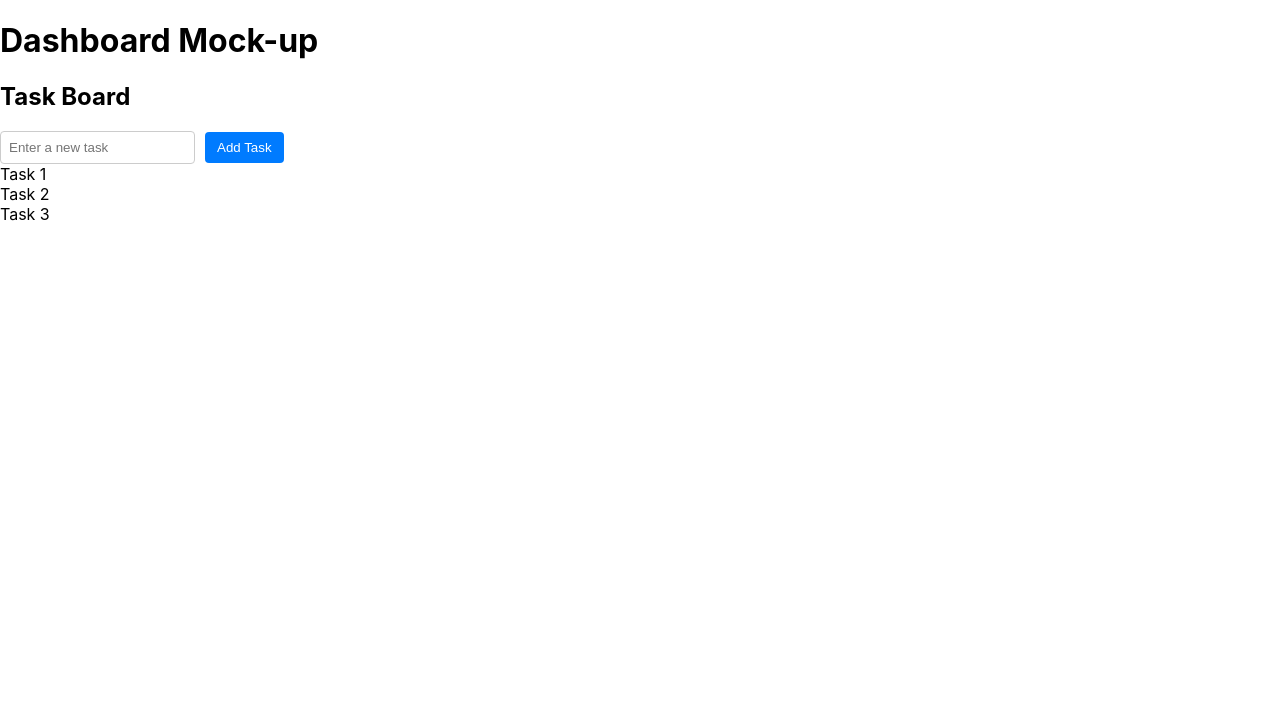
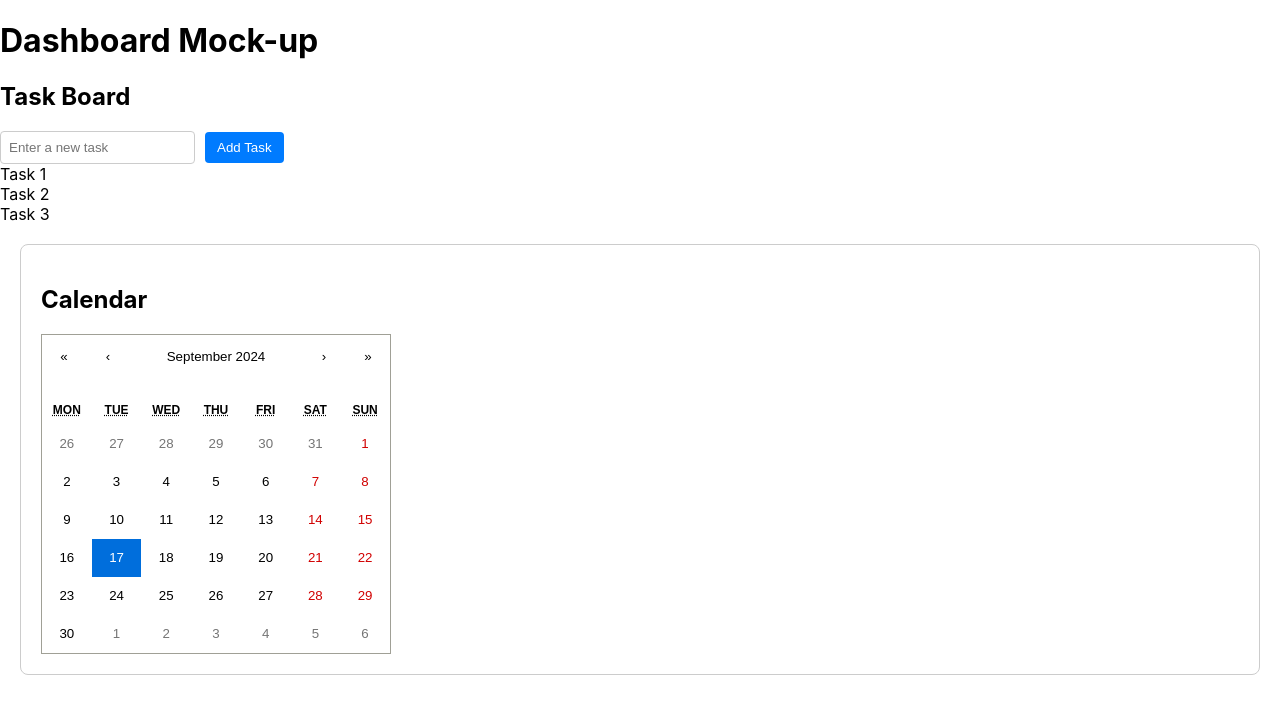
Before and after one commit to Webbie597/555Webbie, a React (Create React App) app: page / in a window 1280 px wide. Shown: the top 714 px of the page. Built offline with nearby package versions, Linux system fonts and the light colour scheme.

Commit message:
Calendar well deployed

```diff
--- a/src/App.css
+++ b/src/App.css
@@ -17,3 +17,10 @@
 .task-board button:hover {
   background-color: #0056b3;
 }
+
+.calendar-view {
+  margin: 20px;
+  padding: 20px;
+  border: 1px solid #ccc;
+  border-radius: 8px;
+}
--- a/src/App.js
+++ b/src/App.js
@@ -1,12 +1,14 @@
 import React from 'react';
 import './App.css';
 import TaskBoard from './TaskBoard';
+import CalendarView from './CalendarView';
 
 function App() {
     return (
         <div className="App">
             <h1>Dashboard Mock-up</h1>
             <TaskBoard />
+            <CalendarView />
         </div>
     );
 }
```
